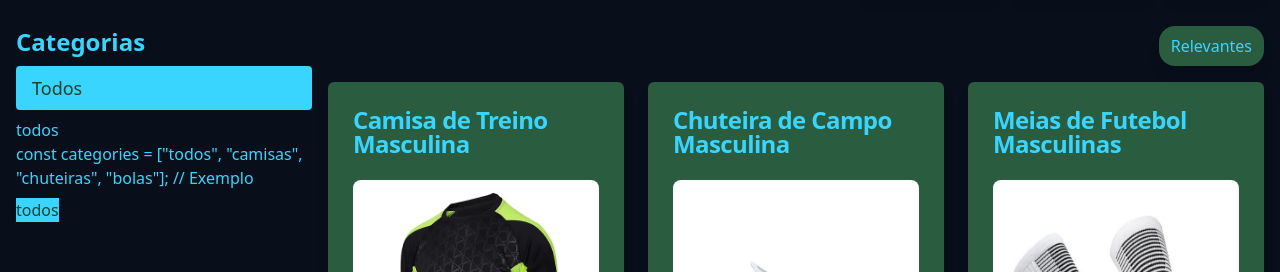
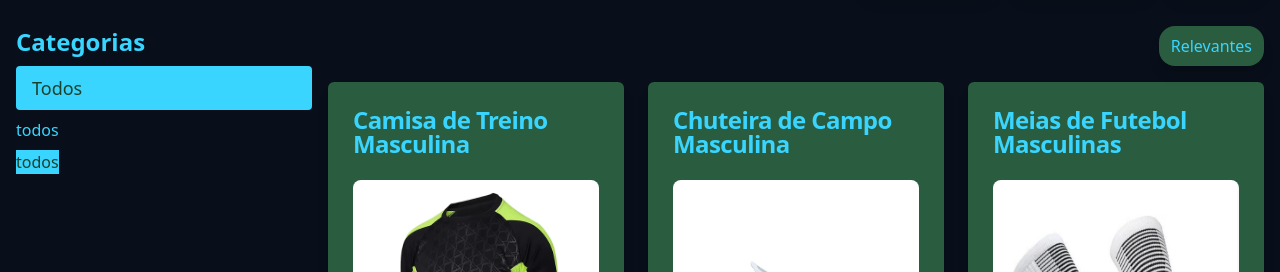
Before and after one commit to rodrigo-santos1/projeto_atleta, a Next.js app: page /futebolpage in a window 1280 px wide. Shown: the part 520-792 px from the top of the page. Built offline with nearby package versions, Linux system fonts and the light colour scheme.

Commit message:
feat(Page): add atualização page

```diff
--- a/app/futebolpage/page.tsx
+++ b/app/futebolpage/page.tsx
@@ -184,7 +184,6 @@ export default function ProductPage() {
                 </button>
                 </li>
                 ))}
-const categories = ["todos", "camisas", "chuteiras", "bolas"]; // Exemplo
 
 <ul>
   {category.map((cat) => (
```
